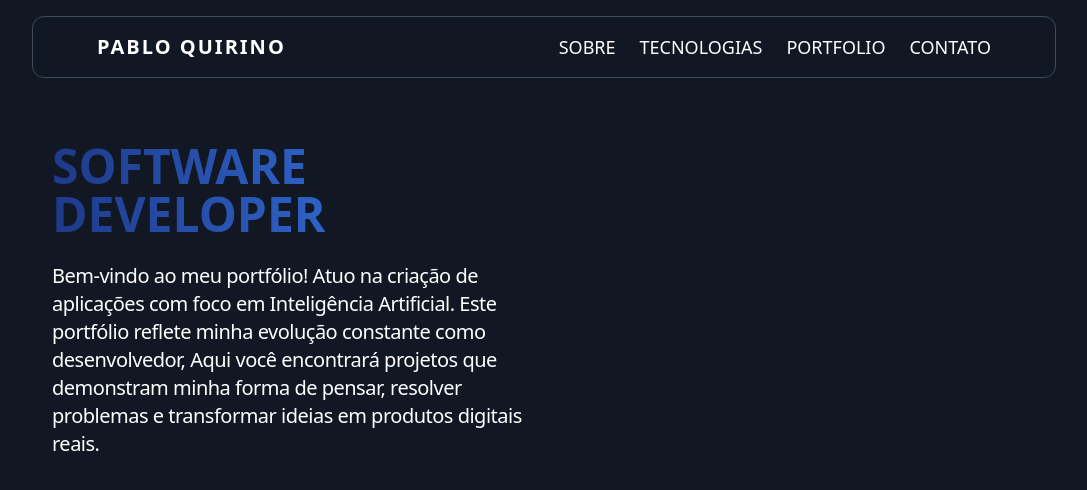
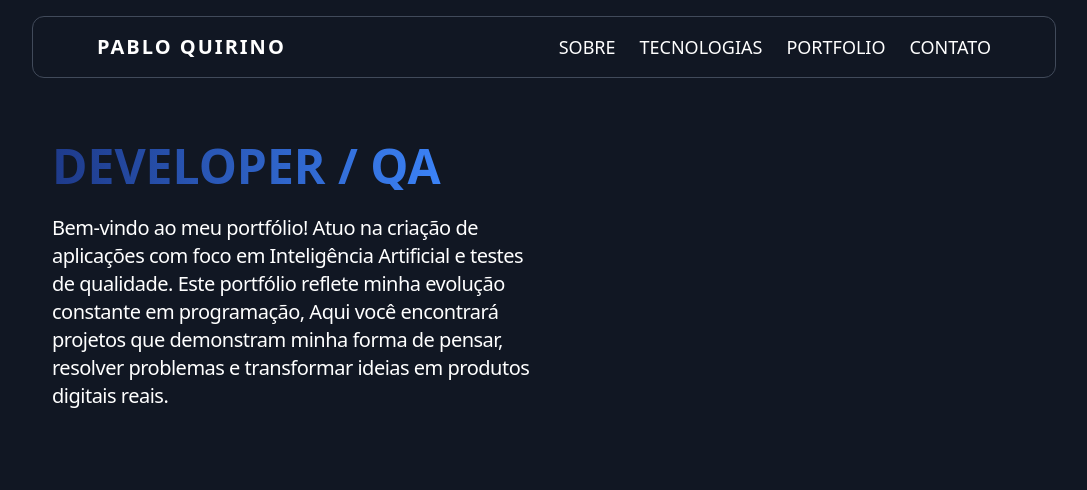
Before and after one commit to pabloquirino/portfolio, an Angular app: page /sobre in a window 1280 px wide. Shown: the top 490 px of the page, without its empty margins (96-1183 px from the left). Built offline with nearby package versions, Linux system fonts and the light colour scheme.

Commit message:
feat: atualizar título e descrição na seção "Sobre" do portfólio

```diff
--- a/src/app/pages/sobre/sobre.component.html
+++ b/src/app/pages/sobre/sobre.component.html
@@ -3,11 +3,11 @@
         <header>
             <h2
                 class="w-fit bg-gradient-to-r from-blue-900 to-blue-500 bg-clip-text text-transparent text-4xl xl:text-5xl 2xl:text-6xl 2xl:leading-tight font-bold">
-                SOFTWARE DEVELOPER
+                DEVELOPER / QA
             </h2>
         </header>
 
-        <p class="mt-6 2xl:mt-12 text-white text-lg lg:text-xl 2xl:text-2xl tracking-tight">Bem-vindo ao meu portfólio! Atuo na criação de aplicações com foco em Inteligência Artificial. Este portfólio reflete minha evolução constante como desenvolvedor, Aqui você encontrará projetos que demonstram minha forma de pensar, resolver problemas e transformar ideias em produtos digitais reais.
+        <p class="mt-6 2xl:mt-12 text-white text-lg lg:text-xl 2xl:text-2xl tracking-tight">Bem-vindo ao meu portfólio! Atuo na criação de aplicações com foco em Inteligência Artificial e testes de qualidade. Este portfólio reflete minha evolução constante em programação, Aqui você encontrará projetos que demonstram minha forma de pensar, resolver problemas e transformar ideias em produtos digitais reais.
         </p>
 
     </article>
```
